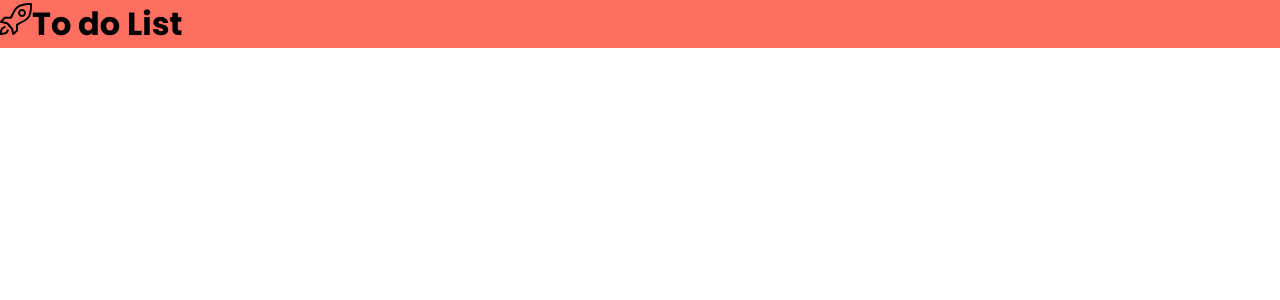
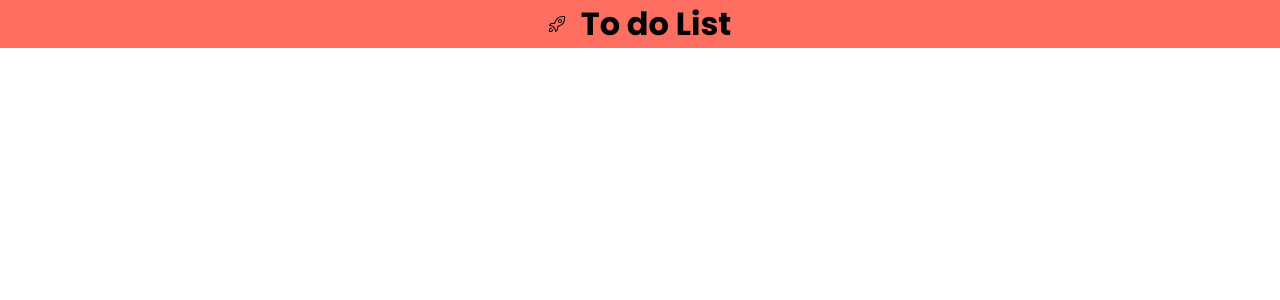
Before and after one commit to jeffmmartins/task-manager, a React (Create React App) app: page / in a window 1280 px wide. Shown: the top 300 px of the page. Built offline with nearby package versions, Linux system fonts and the light colour scheme.

Commit message:
style: applying flexbox to the header

```diff
--- a/src/components/Header/Header.tsx
+++ b/src/components/Header/Header.tsx
@@ -5,7 +5,8 @@ export const Header = () => {
     return (
         <>
             <S.Container>
-                <h1><SlRocket />To do List</h1>
+                <SlRocket/>
+                <h1>To do List</h1>
             </S.Container>
         </>
     )
--- a/src/components/Header/style.ts
+++ b/src/components/Header/style.ts
@@ -2,4 +2,8 @@ import styled from "styled-components";
 
 export const Container = styled.header`
 background-color: #ff6f61;
+display: flex;
+justify-content: center;
+align-items: center;
+gap: 1rem;
 `
```
